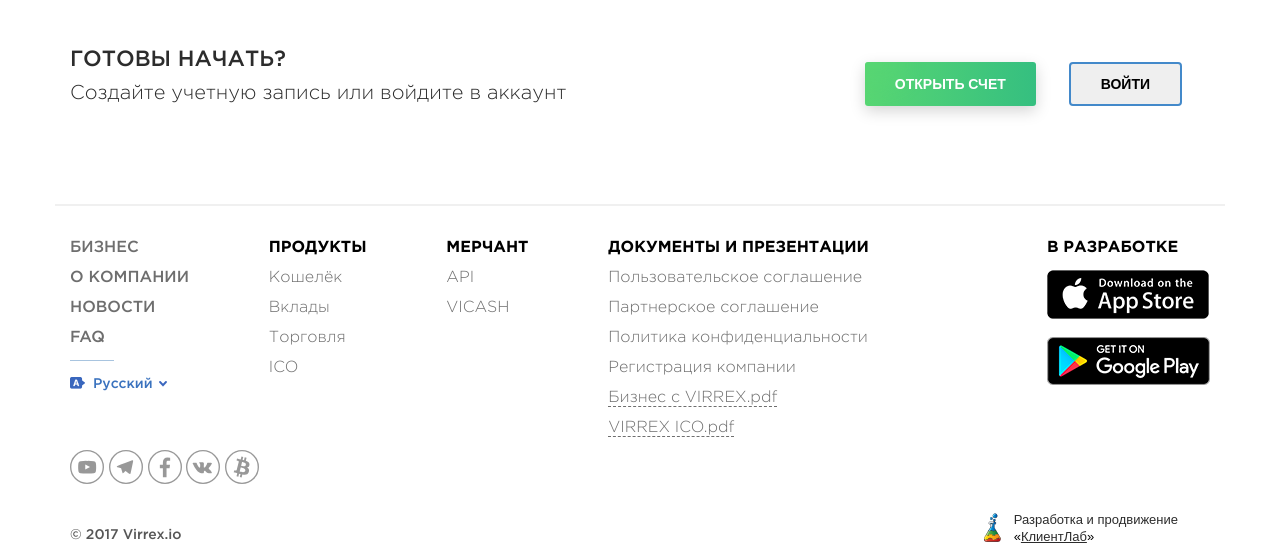
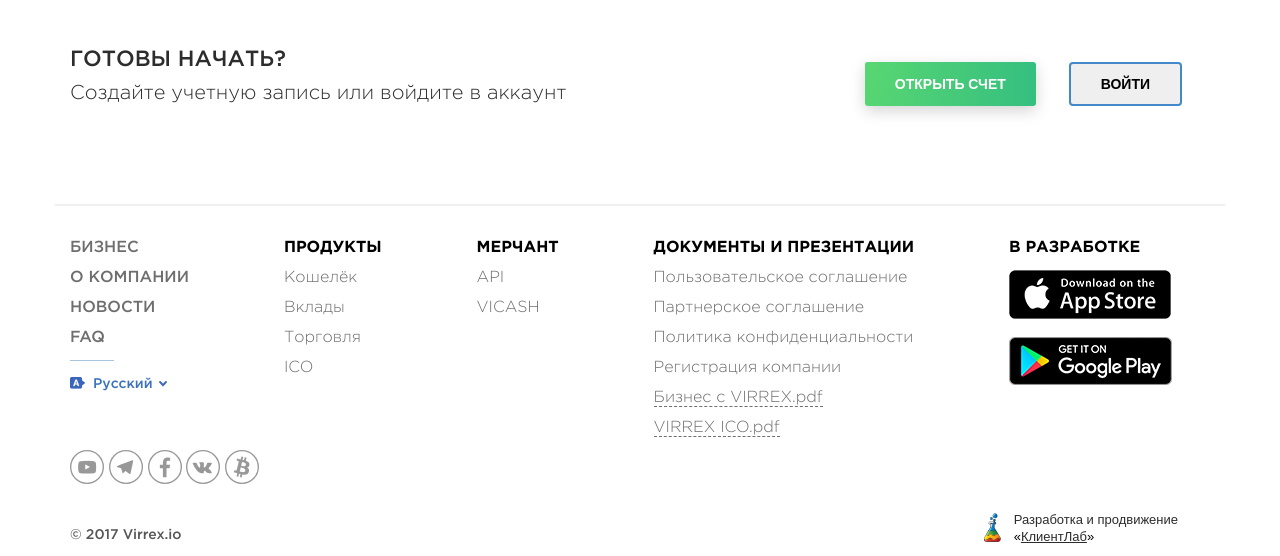
Before and after one commit to clientlab-dev/virrex, a PHP site: page / in a window 1280 px wide. Shown: the part 4416-4972 px from the top of the page. Run offline with PHP 8.4, Linux system fonts and the light colour scheme; style sheets or scripts are compiled from the project's sources; some libraries are stand-ins or nearby versions.

Commit message:
changed footer to flexbox
I have nothing else to do with my life :(

```diff
--- a/assets/scss/_footer.scss
+++ b/assets/scss/_footer.scss
@@ -15,6 +15,9 @@
     margin: 0 auto;
     &__wrap {
         // @include clearfix ;
+        display: flex;
+        justify-content: space-between;
+        flex-wrap: wrap;
         &::after {
             content: "";
             display: block;
@@ -34,68 +37,29 @@
     }
     &__col {
         // width: 224px;
-        float: left;
-        &--5 {
-            float: right;
-            @include respond(984px) {
-                float: left;
-                width: 100%;
-            }
-        }
-        @include respond(1024px) {
-            &--4 {
-                margin-right: 0 !important;
-            }
-            &:nth-child(5) {
-                margin-top: 40px;
-                width: 100%;
-            }
+        &:not(:last-child) {
+            margin-right: 5%;
         }
         &--3 {
-            @include respond(380px) {
-                width: 100%;
+            @include respond(400px) {
+                flex-basis: 100%;
                 margin-top: 40px;
             }
         }
-        &--2 {
-            @include respond(380px) {
-                margin-left: 10%;
+        &--4 {
+            @include respond(745px) {
+                flex-basis: 100%;
+                margin-top: 40px;
             }
         }
-        &--1, &--2, &--3 {
-            margin-right: 7%;
-            @include respond(940px) {
-                margin-right: 6%;
-            }
-            @include respond(800px) {
-                margin-right: 4%;
-            }
-            @include respond(700px) {
-                margin-right: 3%;
-            }
-            @include respond(650px) {
-                margin-right: 2%;
-            }
-        }
-        @include respond(640px) {
-            &--4 {
-                margin-top: 40px;
-                width: 100%;
-            }
-            &--5, &--4 {
+        &--5 {
+            @include respond(745px) {
+                flex-basis: 100%;
                 margin-top: 40px;
             }
         }
     }
-    &__first-three {
-        @include respond(640px) {
-            display: flex;
-            justify-content: space-between;
-        }
-        @include respond(380px) {
-            display: inline-block;
-        }
-    }
+
     &__list-item {
         padding-bottom: 14px;
         font-weight: 300;
--- a/footer.php
+++ b/footer.php
@@ -1,6 +1,6 @@
 <footer class="footer">
     <div class="footer__wrap wrap">
-        <div class="footer__first-three">
+
         <div class="footer__col footer__col--1">
             <ul class="footer__list">
                 <li class="footer__list-item footer__top-list-item">
@@ -62,7 +62,6 @@
                     <a href="#">VICASH</a>
                 </li>
             </ul>
-        </div>
         </div>
         <div class="footer__col footer__col--4">
             <ul class="footer__list">
```
